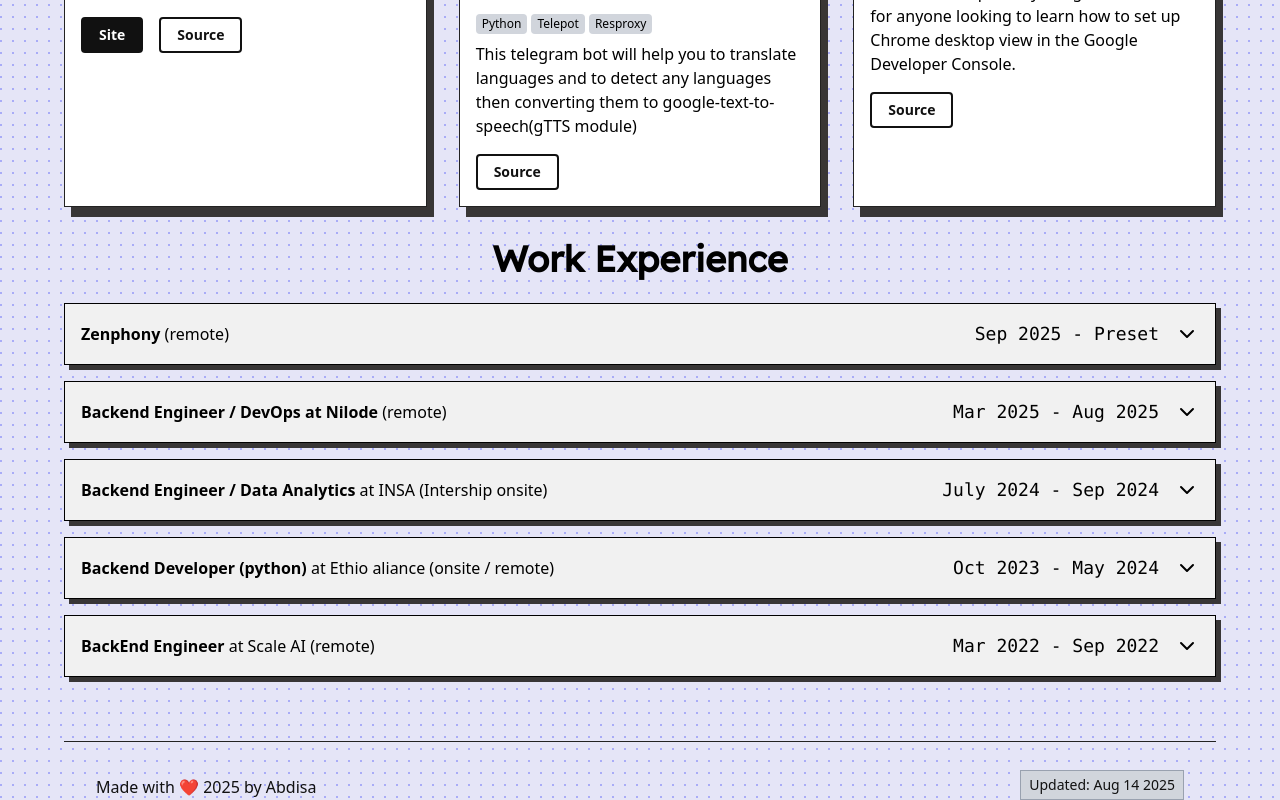
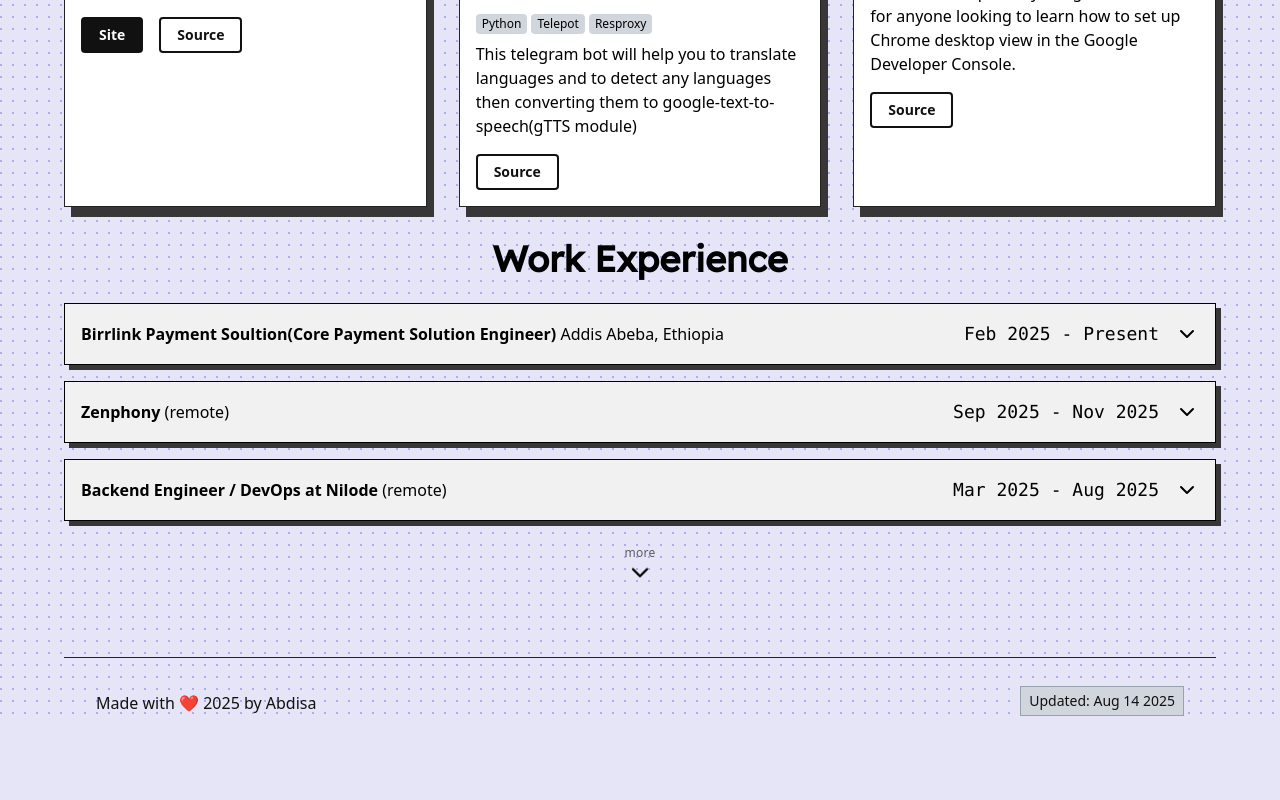
Before and after one commit to abdimk/abdi.et, a Next.js app: page / in a window 1280 px wide. Shown: the part 2744-3544 px from the top of the page. After the commit the page ends 3460 px from the top, so only its background shows below. Built offline with nearby package versions, Linux system fonts and the light colour scheme.

Commit message:
feat:added more button out side of the card

```diff
--- a/src/components/Experience.jsx
+++ b/src/components/Experience.jsx
@@ -1,13 +1,20 @@
 'use client';
 
 import { useState } from 'react';
+import { ChevronDown } from 'lucide-react';
 import ExperienceCard from './ExperienceCard';
 
 const experienceData = [
   {
+    jobTitle: "Birrlink Payment Soultion(Core Payment Solution Engineer)",
+    location: "Addis Abeba, Ethiopia",
+    date: "Feb 2025 - Present",
+    description: "Working on core payment system architecture"
+  },
+  {
     jobTitle: "Zenphony",
     location: "(remote)",
-    date: "Sep 2025 - Preset",
+    date: "Sep 2025 - Nov 2025",
     description: "• Building reusable automation systems with fastAPI,express.js and docker, developing user-friendly websites using Next.js, automating desktop applications and integrating with existing system architectures."
   },
   {
@@ -38,16 +45,24 @@ const experienceData = [
 
 const Experience = () => {
   const [openIndex, setOpenIndex] = useState(null);
+  const [visibleCount, setVisibleCount] = useState(3);
 
   const handleCardClick = (index) => {
     setOpenIndex(openIndex === index ? null : index);
   };
 
+  const handleLoadMore = () => {
+    setVisibleCount((prev) => Math.min(prev + 3, experienceData.length));
+  };
+
+  const visibleData = experienceData.slice(0, visibleCount);
+  const hasMore = visibleCount < experienceData.length;
+
   return (
     <section>
       <h3 className="text-3xl font-semibold md:text-4xl text-center mb-6">Work Experience</h3>
       <div className="flex flex-col gap-4">
-        {experienceData.map((exp, index) => (
+        {visibleData.map((exp, index) => (
           <ExperienceCard
             key={index}
             {...exp}
@@ -57,6 +72,22 @@ const Experience = () => {
           />
         ))}
       </div>
+
+      {/* Load More Arrow — outside and below the cards */}
+      {hasMore && (
+        <div className="flex justify-center mt-6">
+          <button
+            onClick={handleLoadMore}
+            className="flex flex-col items-center gap-1 group focus:outline-none"
+            aria-label="Show more experience"
+          >
+            <span className="text-xs font-medium tracking-wide opacity-60 group-hover:opacity-100 transition-opacity">
+              more
+            </span>
+            <ChevronDown className="w-7 h-7 animate-bounce group-hover:scale-110 transition-transform" />
+          </button>
+        </div>
+      )}
     </section>
   );
 };
```
